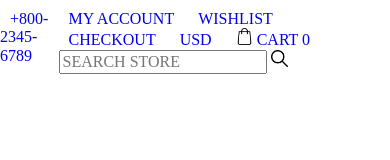
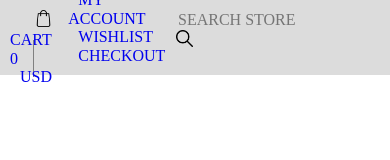
Before and after one commit to DevUsman-18/pilotshop-build, a plain HTML site: page index.html in a window 390 px wide. Drawn offline with Linux system fonts and the light colour scheme.

Commit message:
task-navbar complete and @media responsive

```diff
--- a/index.html
+++ b/index.html
@@ -9,7 +9,7 @@
   </head>
 
   <body>
-	<nav>
+	<nav class="desktop-nav">
 			<div>
 				<a href="#" >+800-2345-6789</a>
 			</div>
@@ -17,11 +17,30 @@
 			<div>
 				<a href="#">MY ACCOUNT</a>
 				<a href="#">WISHLIST</a>
-				<a href="#">CHECKOUT</a>
-				<a href="#">USD</a>
-				<a href="#"><img src="./images/bag.png" /> CART 0</a>
+				<a href="#" class="nav-border">CHECKOUT</a>
+				<a href="#" class="nav-border">USD</a>
+				<a href="#" class="nav-border"><img src="./images/bag.png" /> CART 0</a>
 				<input type="text" placeholder="SEARCH STORE" />
 				<img src="./images/glass.png" alt="magnifying glass" />
+			</div>
+	</nav>
+
+	<nav class="mobile-nav">
+			<div>
+				<a href="#" class="nav-border" ><img src="./images/bag.png" /> CART 0</a>
+				<a href="#">USD</a>
+			</div>
+
+			<div class="middle-nav">
+				<a href="#">MY ACCOUNT</a>
+				<a href="#">WISHLIST</a>
+				<a href="#">CHECKOUT</a>
+			</div>
+
+			<div>
+				<input type="text" placeholder="SEARCH STORE" />
+				<img src="./images/glass.png" alt="magnifying glass" />
+
 			</div>
 	</nav>
 
--- a/styles.css
+++ b/styles.css
@@ -6,8 +6,12 @@ nav {
 	display: flex;
 	justify-content: space-around;
 	padding: 10px 0;
+	background-color: #DCDCDC;
 }
 
+.mobile-nav {
+	display: none;
+}
 nav img {
 	width: 17px;
 	height: 17px;
@@ -17,3 +21,30 @@ a {
 	text-decoration: none;
 	margin: 10px;
 }
+
+input {
+	border: none;
+	background-color: #DCDCDC;
+}
+
+.nav-border {
+	border-right: solid 1px gray;
+	padding: 10px 15px;
+}
+
+@media screen and (max-width: 800px) {
+	nav {
+		display: none;
+		padding: 10px;
+	}
+
+	.mobile-nav {
+		display: flex;
+		justify-content: space-between;
+		height:  75px;
+	}
+
+	.middle-nav {
+		align-self: flex-end;
+	}
+}
```
Also changed, not shown: 1 other file.
